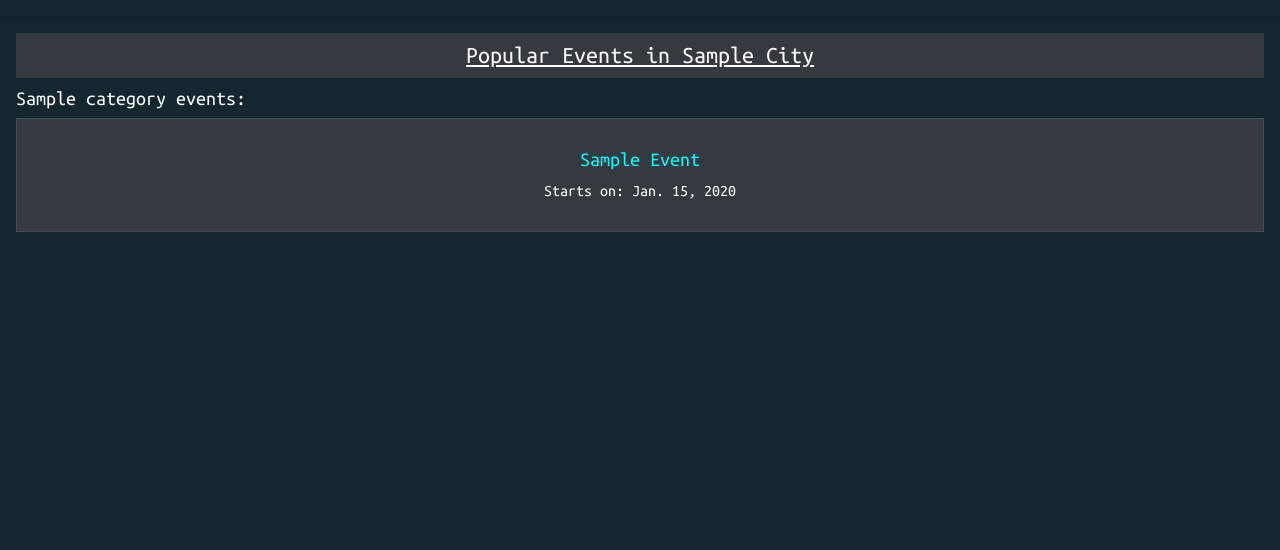
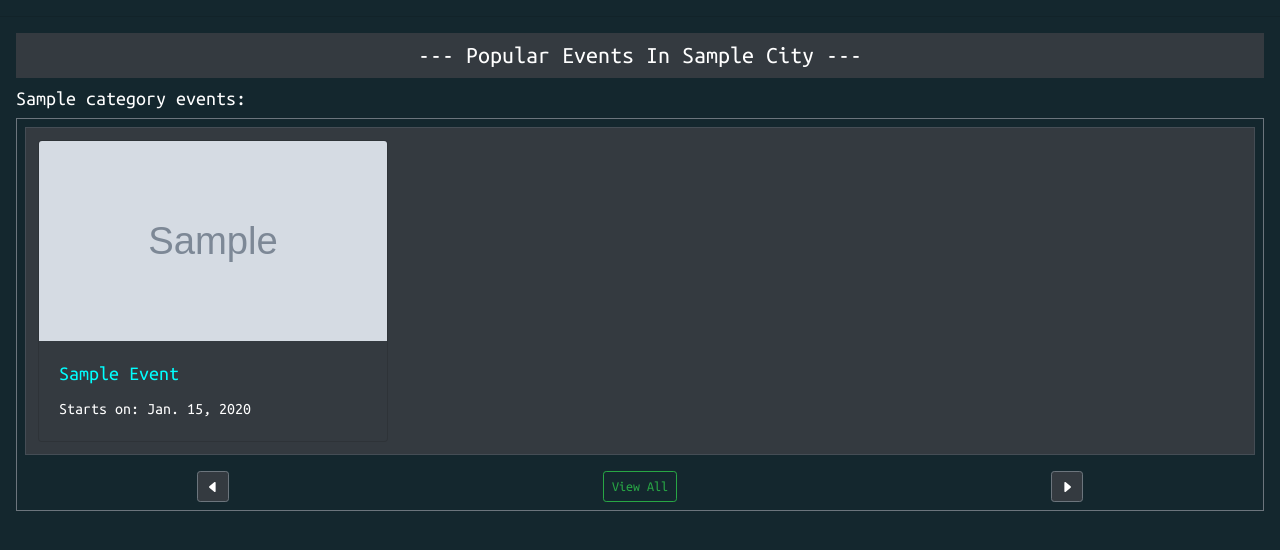
Before and after one commit to brock002/EventManagementSite, a Django app: page /events/in/1/ in a window 1280 px wide. Shown: the part 76-626 px from the top of the page. Run offline with Django 3.2, Linux system fonts and the light colour scheme; tables that the repository leaves empty hold one stand-in row (values such as "Sample post"); grey boxes marked "Sample" are stand-in pictures; some libraries are stand-ins or nearby versions.

Commit message:
front end modifications and few tweaks to the search view

```diff
--- a/EventManagement/events/static/events/master.css
+++ b/EventManagement/events/static/events/master.css
@@ -14,11 +14,6 @@ a{
     color: aqua;
 }
 
-.min-width-400 {
-    min-width: 350px;
-    text-align: center;
-}
-
 .scrollbar-hidden::-webkit-scrollbar {
     display: none;
-  }
+}
--- /dev/null
+++ b/EventManagement/events/static/events/myscript.js
@@ -0,0 +1,19 @@
+function scrollDivRight(id) {
+    var RtBtn = document.getElementById(id);
+    RtBtn.parentElement.parentElement.firstElementChild.scrollBy({
+        left: 700,
+        behavior: 'smooth'
+    });
+}
+
+function scrollDivLeft(id) {
+    var LtBtn = document.getElementById(id);
+    LtBtn.parentElement.parentElement.firstElementChild.scrollBy({
+        left: -700,
+        behavior: 'smooth'
+    });
+}
+
+$(function() {
+    $('[data-toggle="tooltip"]').tooltip()
+})
--- a/EventManagement/events/templates/events/base.html
+++ b/EventManagement/events/templates/events/base.html
@@ -38,7 +38,7 @@
         <ul class="navbar-nav mr-auto ml-3">
 
             {% if city %}
-              <form action="{% url 'events:search' city_pk=city.pk %}" method="POST" class="form-inline my-2 my-lg-0">
+              <form action="{% url 'events:search_strings' city_pk=city.pk %}" method="POST" class="form-inline my-2 my-lg-0">
                 {% csrf_token %}
                 <input class="form-control mr-sm-2" name="string" type="search" minlength="1" placeholder="Search Events" aria-label="Search" required>
                 <button class="btn btn-outline-success my-2 my-sm-0 mr-sm-5" type="submit">
@@ -135,13 +135,5 @@
     </div>
 
 </body>
-<script>
-  $(function () {
-    $('[data-toggle="tooltip"]').tooltip()
-  })
-
-//   function scrollWin(x, y) {
-//     window.scrollBy(x, y);
-//   }
-</script>
+<script src="{% static 'events/myscript.js' %}"></script>
 </html>
--- a/EventManagement/events/templates/events/events_list.html
+++ b/EventManagement/events/templates/events/events_list.html
@@ -5,82 +5,92 @@
 <!-- Events followed by the user -->
 {% if user.is_authenticated %}
 <h3>Events You Follow:</h3>
+    <div class="p-2 border border-secondary">
         <div class="table-responsive scrollbar-hidden">
-        <table class="table table-dark table-bordered border border-secondary">
+            <table class="table table-dark table-bordered">
                     <tr>
                         {% for follow in user.follower_set.all %}
-                        <td class="min-width-400">
-                            <p>
-                                <h5><a href="{% url 'events:event_detail' pk=follow.event.pk %}">{{follow.event.name|title}}</a></h5>
-                                Starts on: {{follow.event.start_date}}
-                            </p>
+                            <td>
+                                <div class="card text-white bg-dark" style="width: 350px;">
+                                    {% if follow.event.eventimage %}
+                                        <img height="200px" width="300px" src="{{follow.event.eventimage.image1.url}}" class="card-img-top" alt="Something went wrong!">
+                                    {% else %}
+                                        <img height="200px" width="300px" src="{{ MEDIA_URL }}NoImagePhoto.jpg" class="card-img-top" alt="No Image Available!">
+                                    {% endif %}
+                                    <div class="card-body">
+                                        <h5 class="card-title"><a href="{% url 'events:event_detail' pk=follow.event.pk %}">{{follow.event.name|title}}</a></h5>
+                                        <p class="card-text">Starts on: {{follow.event.start_date}}</p>
+                                    </div>
+                                </div>
                             </td>
                         {% empty %}
                             <td>You haven't followed any events yet</td>
                         {% endfor %}
                     </tr>
             </table>
+        </div>
+        <div class="row justify-content-around">
+            <button class="btn btn-sm btn-dark border border-secondary" id="FollowBtnLeft" onclick="scrollDivLeft(this.id)">
+                <svg width="1em" height="1em" viewBox="0 0 16 16" class="bi bi-caret-left-fill" fill="currentColor" xmlns="http://www.w3.org/2000/svg">
+                    <path d="M3.86 8.753l5.482 4.796c.646.566 1.658.106 1.658-.753V3.204a1 1 0 0 0-1.659-.753l-5.48 4.796a1 1 0 0 0 0 1.506z"/>
+                </svg>
+            </button>
+            <button class="btn btn-sm btn-dark border border-secondary" id="FollowBtnRight" onclick="scrollDivRight(this.id)">
+                <svg width="1em" height="1em" viewBox="0 0 16 16" class="bi bi-caret-right-fill" fill="currentColor" xmlns="http://www.w3.org/2000/svg">
+                    <path d="M12.14 8.753l-5.482 4.796c-.646.566-1.658.106-1.658-.753V3.204a1 1 0 0 1 1.659-.753l5.48 4.796a1 1 0 0 1 0 1.506z"/>
+                </svg>
+            </button>
+        </div>
     </div><hr><br>
 {% endif %}
 
 <!-- Events in the selected city -->
-<u>
-    <h4 class="py-2 bg-dark" style="text-align: center;">Popular Events in {{city.name|title}}</h4>
-</u>
+<strong>
+    <h4 class="py-2 bg-dark" style="text-align: center;">--- Popular Events In {{city.name|title}} ---</h4>
+</strong>
 {% for id, name in category_ids %}
     {% if events_dict|dictlookup:id|length > 0 %}
         <h5>{{name}} events:</h5>
+        <div class="p-2 border border-secondary">
             <div class="table-responsive scrollbar-hidden">
-            <table class="table table-dark table-bordered border border-secondary">
+                <table width class="table table-dark table-bordered border border-secondary">
                     <tr>
                         {% for event in events_dict|dictlookup:id %}
-                        <td class="min-width-400">
-                            <p>
-                                <h5><a class="card-link" href="{% url 'events:event_detail' pk=event.pk %}">{{event.name|title}}</a></h5>
-                                Starts on: {{event.start_date}}
-                            </p>
+                            <td>
+                                <div class="card text-white bg-dark" style="width: 350px;">
+                                    {% if event.eventimage %}
+                                        <img height="200px" width="300px" src="{{event.eventimage.image1.url}}" class="card-img-top" alt="Something went wrong!">
+                                    {% else %}
+                                        <img height="200px" width="300px" src="{{ MEDIA_URL }}NoImagePhoto.jpg" class="card-img-top" alt="No Image Available!">
+                                    {% endif %}
+                                    <div class="card-body">
+                                        <h5 class="card-title"><a href="{% url 'events:event_detail' pk=event.pk %}">{{event.name|title}}</a></h5>
+                                        <p class="card-text">Starts on: {{event.start_date}}</p>
+                                    </div>
+                                </div>
                             </td>
                         {% empty %}
-                        <td>
-                            <h5>No Event Available!</h5>
-                        </td>
+                            <td><h5>No Event Available!</h5></td>
                         {% endfor %}
                     </tr>
-            </table> <br>
+                </table>
             </div>
+            <div class="row justify-content-around">
+                <button class="btn btn-sm btn-dark border border-secondary" id="{{name}}_left" onclick="scrollDivLeft(this.id)">
+                    <svg width="1em" height="1em" viewBox="0 0 16 16" class="bi bi-caret-left-fill" fill="currentColor" xmlns="http://www.w3.org/2000/svg">
+                        <path d="M3.86 8.753l5.482 4.796c.646.566 1.658.106 1.658-.753V3.204a1 1 0 0 0-1.659-.753l-5.48 4.796a1 1 0 0 0 0 1.506z"/>
+                    </svg>
+                </button>
+                <a class="btn btn-sm btn-outline-success" href="{% url 'events:search_categories' city_pk=city.pk category_pk=id %}">View All</a>
+                <button class="btn btn-sm btn-dark border border-secondary" id="{{name}}_right" onclick="scrollDivRight(this.id)">
+                    <svg width="1em" height="1em" viewBox="0 0 16 16" class="bi bi-caret-right-fill" fill="currentColor" xmlns="http://www.w3.org/2000/svg">
+                        <path d="M12.14 8.753l-5.482 4.796c-.646.566-1.658.106-1.658-.753V3.204a1 1 0 0 1 1.659-.753l5.48 4.796a1 1 0 0 1 0 1.506z"/>
+                    </svg>
+                </button>
+            </div>
+        </div> <br>
     {% endif %}
 {% endfor %}
 
 
 {% endblock %}
-
-
-<!-- previous version codes... thought may need later -->
-<!-- <thead>
-        <td colspan="4">
-
-            <p class="text-muted">
-                **Click Browse all in a category to get all events in that category!** <br>
-                **You can change the location/city in the dropdown menu above!**
-            </p>
-        </td>
-    </thead> -->
-
-    <!-- <td>
-                <p>
-                    <a href="{% url 'events:search' city_pk=city.pk category_pk=id %}">Browse all!>></a>
-                </p>
-            </td> -->
-            <!-- slicing events lists to 4 or 3 items is happening is the events_list view -->
-
-
-<!-- tried puting buttons for scrolling -->
-<!-- <td>
-                        <button style="position: absolute;"  onclick="scrollWin(-100, 0)">Scroll left</button>
-                    </td> -->
-                    <!-- <td class="min-width-400">
-                        <a href="{% url 'events:user_follows' %}">Browse all!>></a>
-                    </td> -->
-<!-- <td>
-                        <button onclick="scrollWin(100, 0)">Scroll right</button>
-                    </td> -->
--- a/EventManagement/events/urls.py
+++ b/EventManagement/events/urls.py
@@ -25,10 +25,13 @@ urlpatterns = [
     path('add/images/<int:pk>', views.CreateEventImages.as_view(), name='create_event_images'),
     path('edit/images/<int:pk>', views.UpdateEventImages.as_view(), name='update_event_images'),
 
-    # search view links
-    path('search/<int:city_pk>', views.search_view, name='search'),
-    path('search/<int:city_pk>/<int:category_pk>', views.search_view, name='search'),
-    path('search/<int:city_pk>/<str:sr_string>/filter/by/this/<str:filter>', views.search_view, name='search'),
-    path('search/<int:city_pk>/<int:category_pk>/filter/by/this/<str:filter>', views.search_view, name='search'),
+    # strings search view links
+    path('search/<int:city_pk>', views.search_view_for_strings, name='search_strings'),
+    path('search/<int:city_pk>/<str:sr_string>/filter/by/this/<str:filter>', views.search_view_for_strings, name='search_strings'),
+
+    # categories search view links
+    path('search/<int:city_pk>/<int:category_pk>', views.search_view_for_categories, name='search_categories'),
+    path('search/<int:city_pk>/<int:category_pk>/filter/by/this/<str:filter>/<int:dumb>', views.search_view_for_categories, name='search_categories'),
+
     # path('your/follows', views.user_follows, name='user_follows'), url for browse all button in user following events
 ]
--- a/EventManagement/events/views.py
+++ b/EventManagement/events/views.py
@@ -25,8 +25,7 @@ def events_list(request, pk=1):
     event_list = event_list.annotate(follower_count=Count("follower"))
     events_by_city={}
     for num, name in cat_ids:
-        events_by_city[num]=event_list.filter(category__id=num).order_by("-follower_count")
-    # print(events_by_city)
+        events_by_city[num]=event_list.filter(category__id=num).order_by("-follower_count")[:10]
     return render(request, "events/events_list.html", {"city":city, 'category_ids':cat_ids, 'events_dict':events_by_city, 'cities_list':City.objects.all()})
 
 def event_detail(request, pk):
@@ -45,20 +44,11 @@ def event_detail(request, pk):
     else:
         return render(request, "events/event_detail.html", {'event':event, 'city':city, 'address':address, 'follow':True})
 
-def search_view(request, city_pk, category_pk=0, sr_string='', filter=''):
+def search_view_for_strings(request, city_pk, sr_string='', filter=''):
     from django.utils import timezone
     current = timezone.now().date().isocalendar()
     city = City.objects.get(pk=city_pk)
     event_list = Event.objects.filter(city=city)
-    if category_pk!=0:
-        category = Category.objects.get(pk=category_pk)
-        event_list = event_list.filter(category=category)
-        if filter!="":
-            if filter=='month':
-                event_list = event_list.filter(start_date__year=current[0], start_date__month=timezone.now().month)
-            elif filter=='week':
-                event_list = event_list.filter(start_date__year=current[0], start_date__week=current[1])
-        return render(request, 'events/search.html', {'events':event_list, 'city':city, 'category':category, 'filtered':filter})
     if request.method == "POST":
         search_string = request.POST.get('string')
         event_list = event_list.filter(name__contains=search_string)
@@ -70,7 +60,21 @@ def search_view(request, city_pk, category_pk=0, sr_string='', filter=''):
                 event_list = event_list.filter(start_date__year=current[0], start_date__month=timezone.now().month)
             elif filter=='week':
                 event_list = event_list.filter(start_date__year=current[0], start_date__week=current[1])
-        return render(request, 'events/search.html', {'events':event_list, 'city':city, 'sr_string':sr_string, 'filtered':filter})
+        return render(request, 'events/search.html', {'events':event_list, 'city':city, 'sr_string':sr_string})
+
+def search_view_for_categories(request, city_pk, category_pk, filter='', dumb=0):
+    from django.utils import timezone
+    current = timezone.now().date().isocalendar()
+    city = City.objects.get(pk=city_pk)
+    event_list = Event.objects.filter(city=city)
+    category = Category.objects.get(pk=category_pk)
+    event_list = event_list.filter(category=category)
+    if filter!="":
+        if filter=='month':
+            event_list = event_list.filter(start_date__year=current[0], start_date__month=timezone.now().month)
+        elif filter=='week':
+            event_list = event_list.filter(start_date__year=current[0], start_date__week=current[1])
+    return render(request, 'events/search.html', {'events':event_list, 'city':city, 'category':category, 'filtered':filter})
 
 @login_required
 def follow_event(request, pk):
```
Also changed, not shown: EventManagement/EventManagement/settings.py (+15 -0 lines), EventManagement/accounts/templates/accounts/user_detail.html (+21 -9 lines), EventManagement/events/templates/events/search.html (+18 -28 lines). Lines whose indentation alone changed are shown as unchanged.
